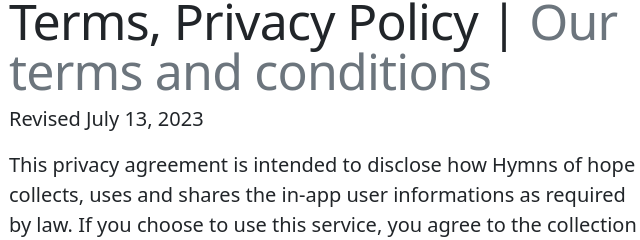
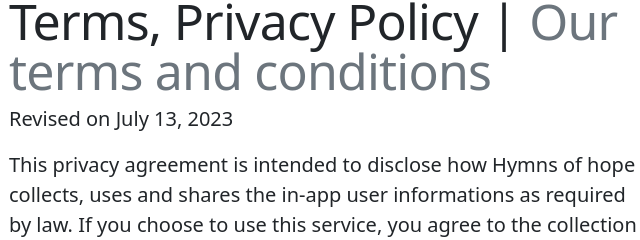
Before and after one commit to germainkevinbusiness/HymnsOfHopeOnline, a plain HTML site: page index.html in a window 1280 px wide. Shown: the part 199-439 px from the top of the page, 73-713 px from the left. Drawn offline with nearby package versions, Linux system fonts and the light colour scheme.

Commit message:
Second commit

```diff
--- a/index.html
+++ b/index.html
@@ -47,7 +47,7 @@
             <span class="text-muted">Our terms and conditions</span>
           </h2>
           <div class="lead">
-            <p>Revised July 13, 2023</p>
+            <p>Revised on July 13, 2023</p>
             <p>
               This privacy agreement is intended to disclose how Hymns of hope
               collects, uses and shares the in-app user informations as required
```
